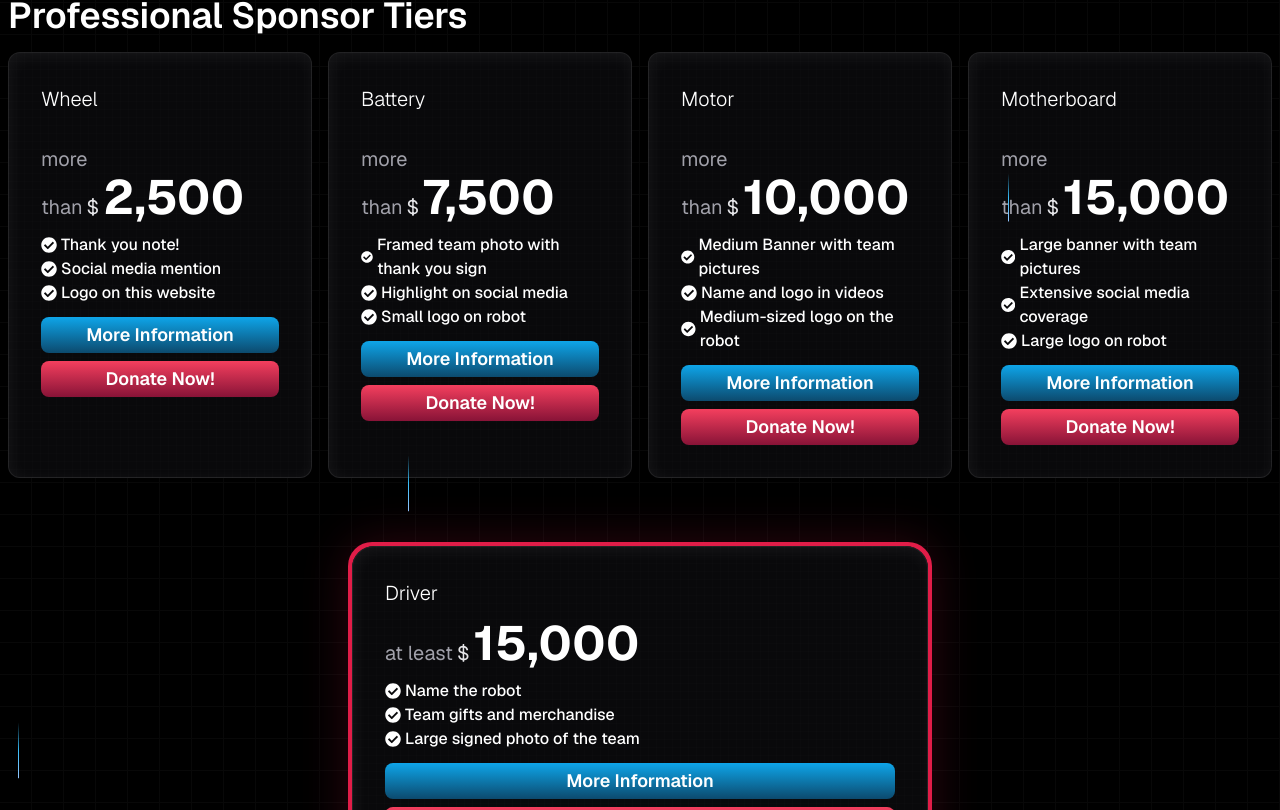
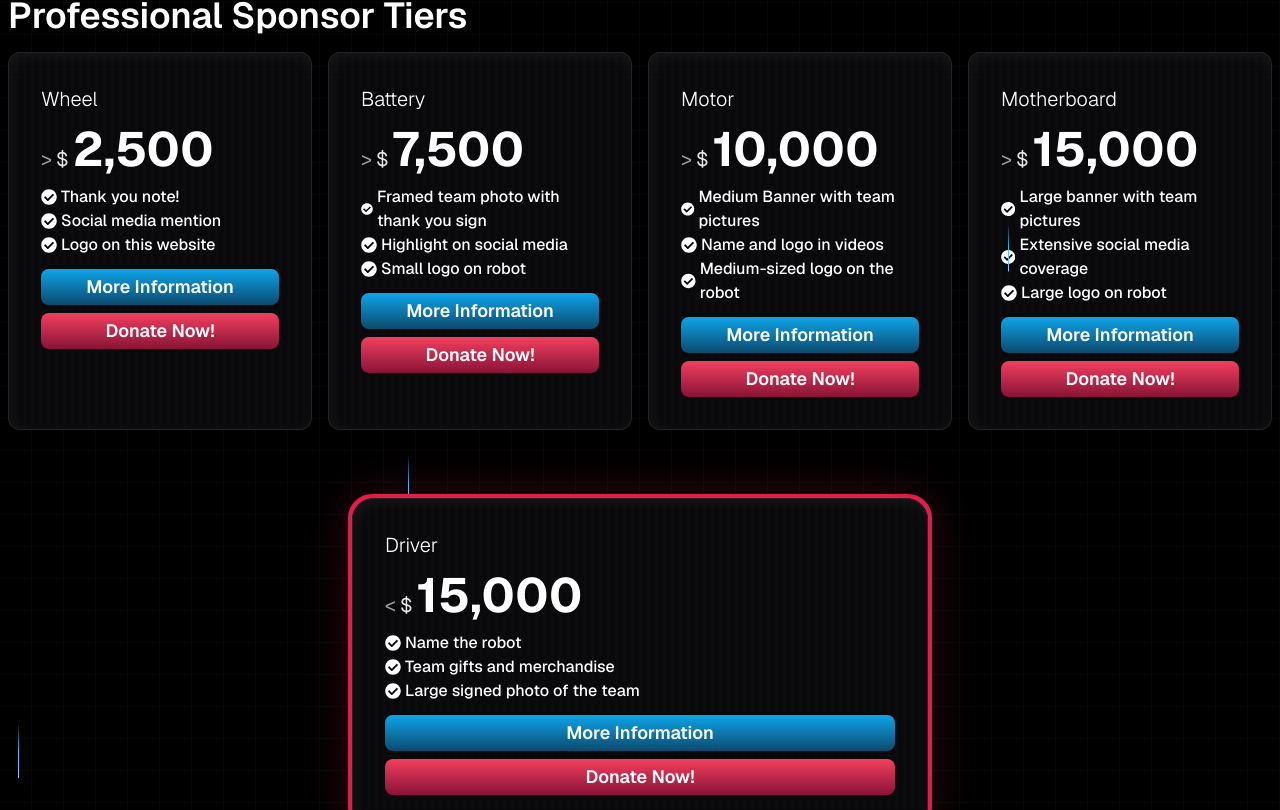
Before and after one commit to FRC8590/website, a Next.js app: page / in a window 1280 px wide. Shown: the part 4510-5320 px from the top of the page. Built offline with nearby package versions, Linux system fonts and the light colour scheme.

Commit message:
Back to signs the phrase is ugly

```diff
--- a/src/app/sponsor-card.tsx
+++ b/src/app/sponsor-card.tsx
@@ -53,7 +53,7 @@ function SponsorTierTitle(props: { name: string; amount: string; flip?: boolean;
             </header>
             <div className="text-5xl font-bold select-none hover:scale-105 transition-all w-fit">
                 <span className="font-normal text-xl text-zinc-400 select-none">
-                    {props.flip === true ? "at least" : "more than"}
+                    {props.flip === true ? "<" : ">"}
                 </span>
                 <span className="font-normal text-xl text-zinc-200 select-none px-1">
                     $
```
